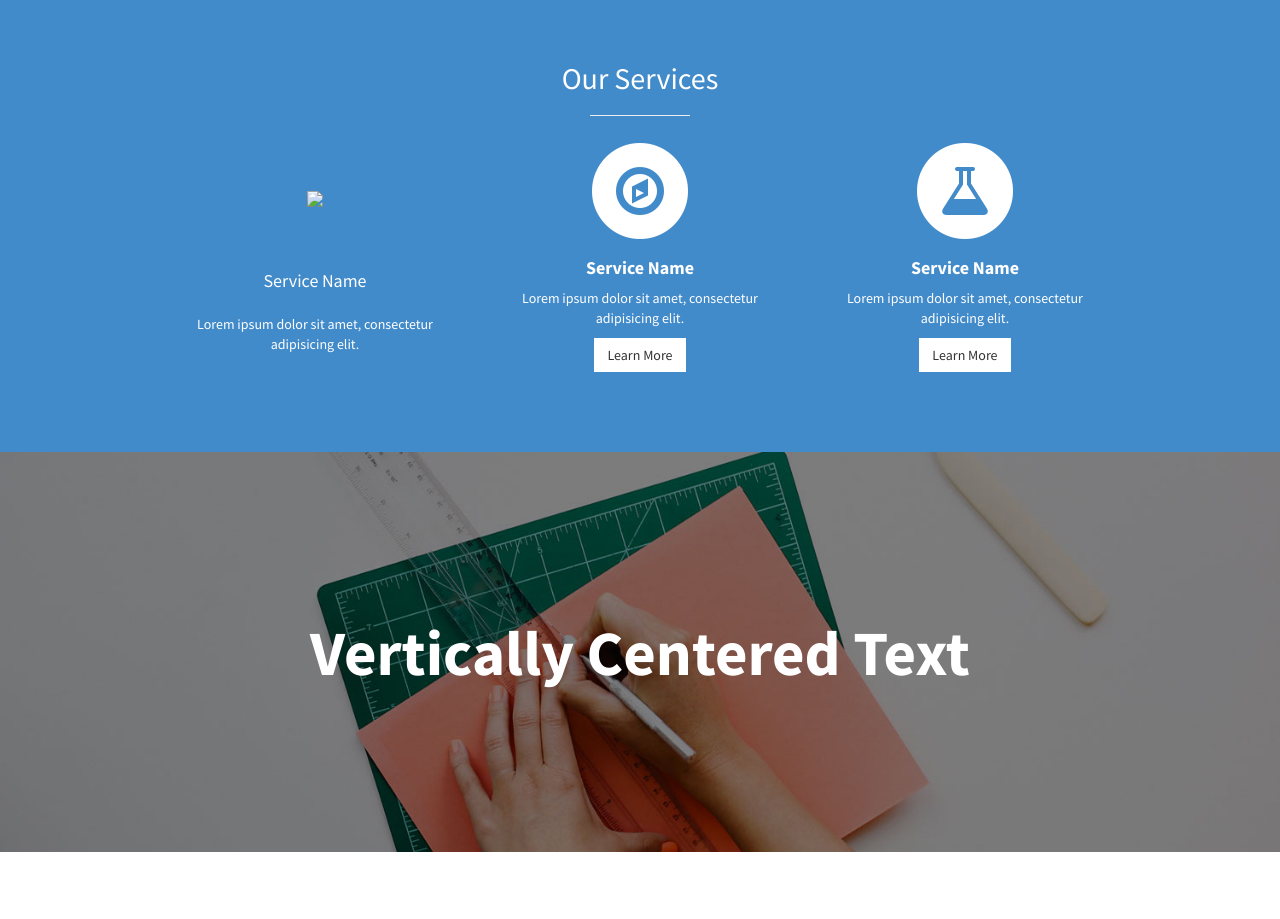
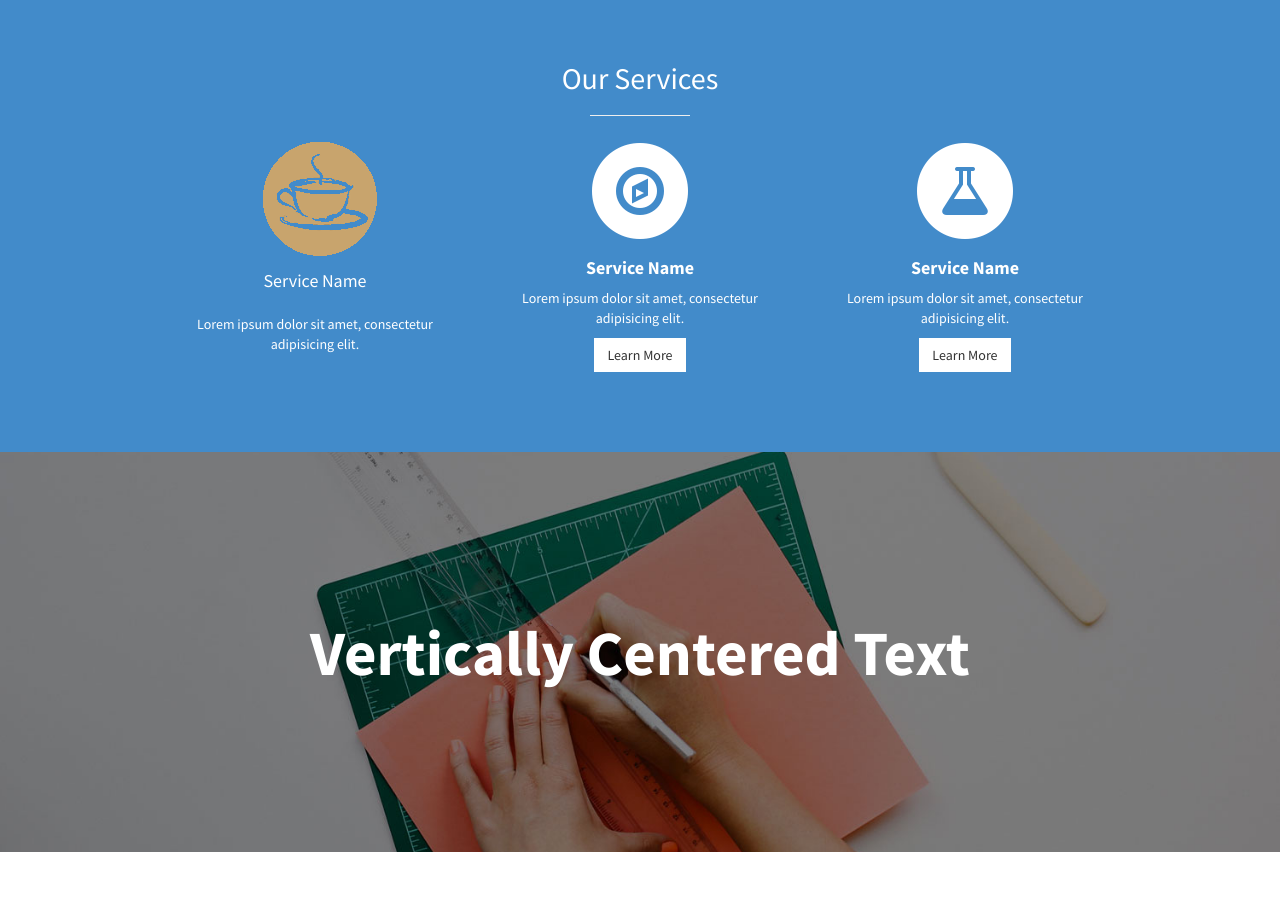
Before and after one commit to Nutalways/web-app, a plain HTML site: page index.html in a window 1280 px wide. Shown: the part 1020-1939 px from the top of the page. Drawn offline with Linux system fonts and the light colour scheme.

Commit message:
Add new coffee logo >>> coffee.gif

```diff
--- a/index.html
+++ b/index.html
@@ -94,7 +94,7 @@
                             <div class="service-item">
                            <!--  <button href="#" type="button" class="btn btn-primary"> -->
                                 <span class="fa-stack fa-4x">
-                                <img src="img/coff.gif" >
+                                <img src="img/coffee.gif" >
                             </span>
                                 <h4>
                                     <strong href="#" class="btn btn-lg" >Service Name</strong>
```
Also changed, not shown: img/coffee.gif (added).
